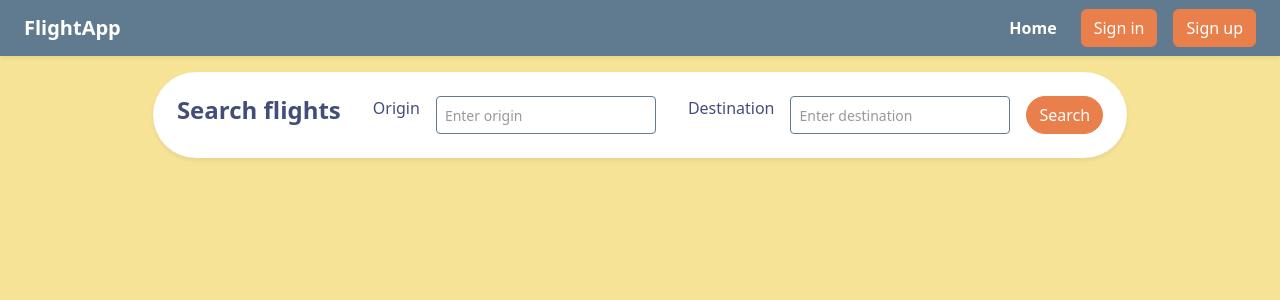
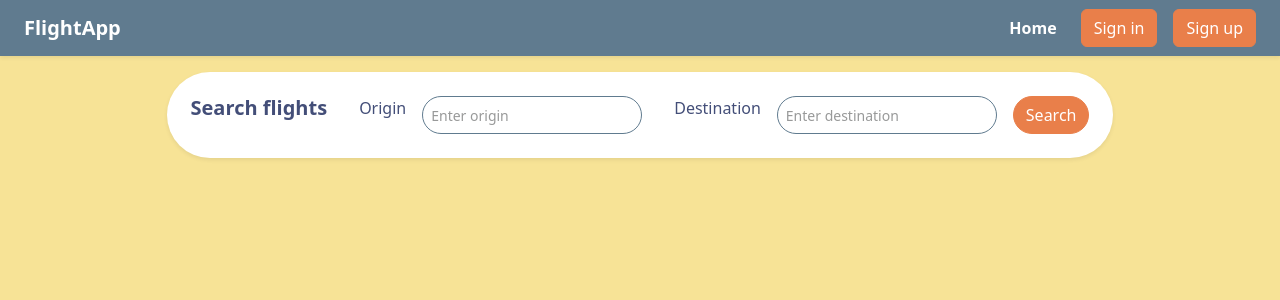
Before and after one commit to asritha26k/frontend-for-flight-booking-app, an Angular app: page / in a window 1280 px wide. Shown: the top 300 px of the page. Built offline with nearby package versions, Linux system fonts and the light colour scheme; no server answers.

Commit message:
maded searche bar rounded-pill

```diff
--- a/src/app/components/home/home.html
+++ b/src/app/components/home/home.html
@@ -2,16 +2,16 @@
 
 <form class="card p-4 shadow-sm w-80 rounded-pill ">
   <div class="d-flex gap-3 flex-row  justify-content-between">
-  <div ><h4 class="text-center">Search flights</h4></div>
+  <div ><h5 class="text-center">Search flights</h5></div>
   <div class="form-group d-flex flex-row justify-content-between">
 
 
     <label class="mx-3" for="originId">Origin</label>
-    <input placeholder="Enter origin" [(ngModel)]="req.origin" name="origin" id="originId" class="form-control form-control-sm py-1"  >
+    <input placeholder="Enter origin" [(ngModel)]="req.origin" name="origin" id="originId" class="form-control form-control-sm py-1 rounded-pill"  >
   </div>
   <div class="form-group d-flex flex-row justify-content-between">
     <label class="mx-3" for="destinationId">Destination</label>
-    <input  placeholder="Enter destination" [(ngModel)]="req.destination" name="destination" id="destinationId"  class="form-control form-control-sm py-1" >
+    <input  placeholder="Enter destination" [(ngModel)]="req.destination" name="destination" id="destinationId"  class="form-control form-control-sm py-1 rounded-pill" >
   </div>
   <button (click)="onSubmit()" type="submit" class="btn btn-primary rounded-pill ">Search</button>
 </div>
```
